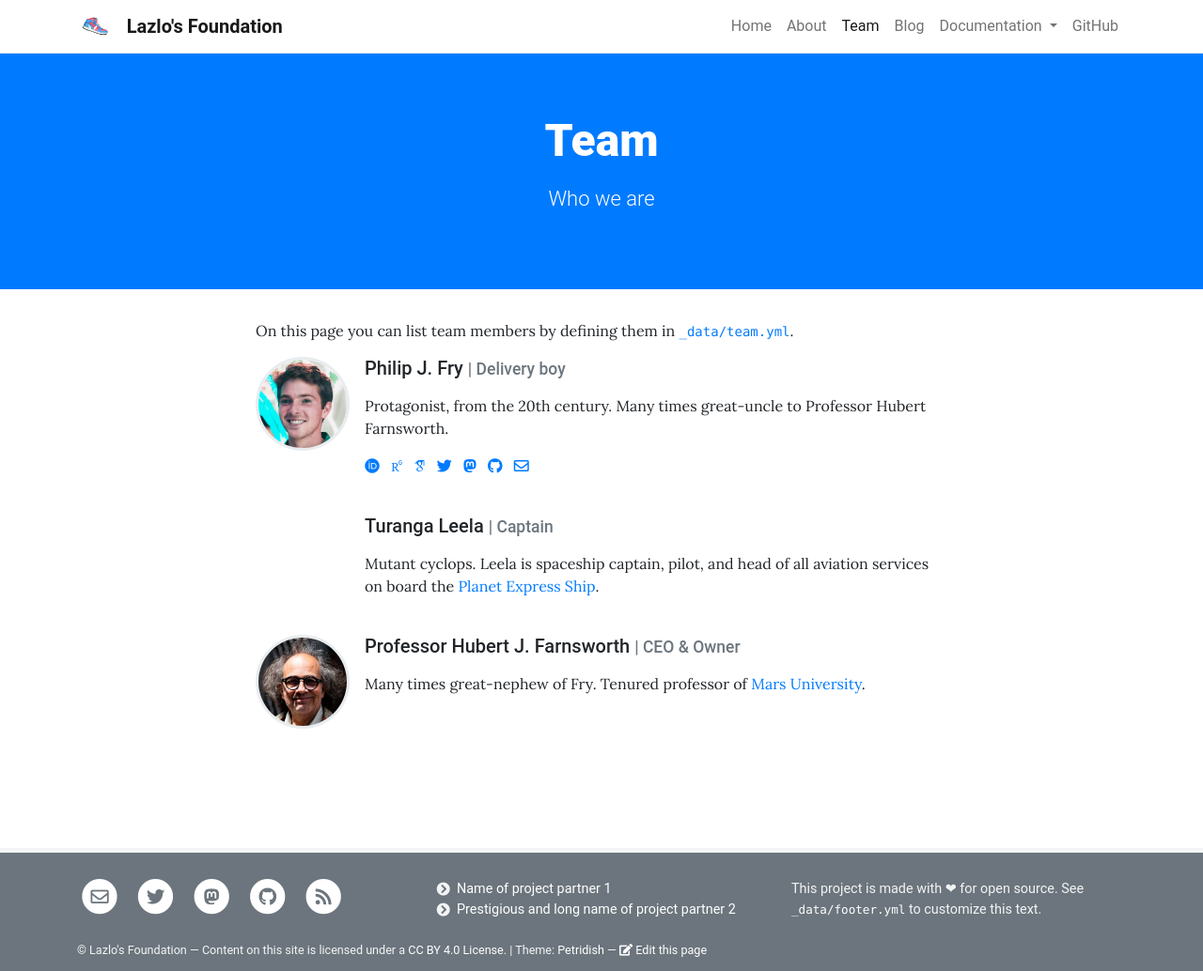
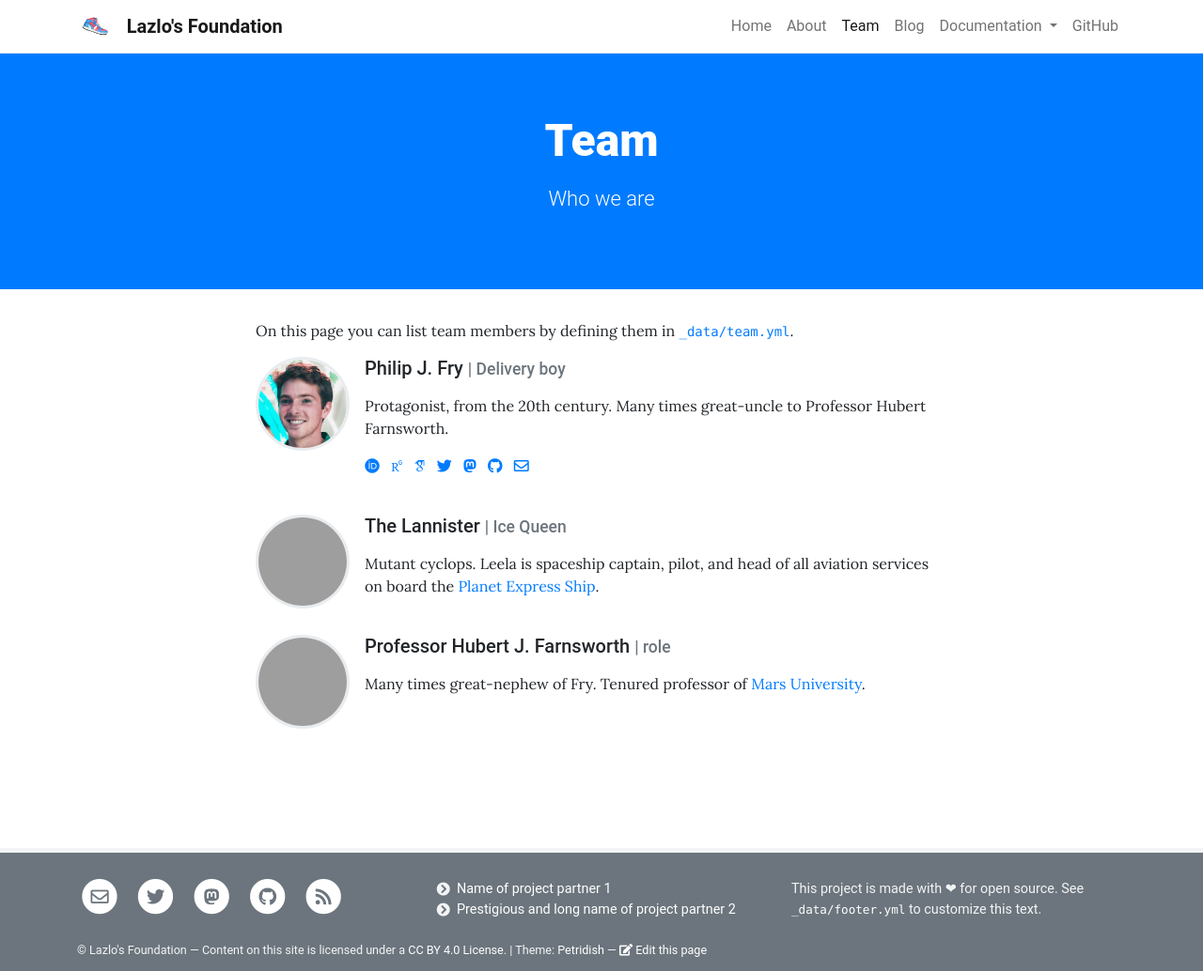
Before and after one commit to laci-foundation/laci-foundation.github.io, a Jekyll site: the page built from pages/team.md, in a window 1280 px wide. Shown: the whole page at 94% size. Built offline with Jekyll 4.4.1, drawn with Linux system fonts in a browser that asks for light colours; some web fonts are replaced; grey boxes are pictures that could not be loaded.

Commit message:
Update team.yml

```diff
--- a/_data/team.yml
+++ b/_data/team.yml
@@ -13,14 +13,15 @@
   github: github_username
   email: name@example.com
 
-- name: Turanga Leela
-  role: Captain
+- name: The Lannister
+  role: Ice Queen
+  image: assets/theme/images/nicole_kidman.jpg # Can be external link
   description: >
     Mutant cyclops. Leela is spaceship captain, pilot, and head of all
     aviation services on board the [Planet Express Ship](https://en.wikipedia.org/wiki/Planet_Express_Ship).
 
 - name: Professor Hubert J. Farnsworth
-  role: CEO & Owner
-  image: assets/theme/images/farnsworth_angelo-abear-1662775-unsplash.jpg
+  role: role
+  image: assets/theme/images/Maurice.jpg
   description: >
     Many times great-nephew of Fry. Tenured professor of [Mars University](https://en.wikipedia.org/wiki/Mars_University).
```
